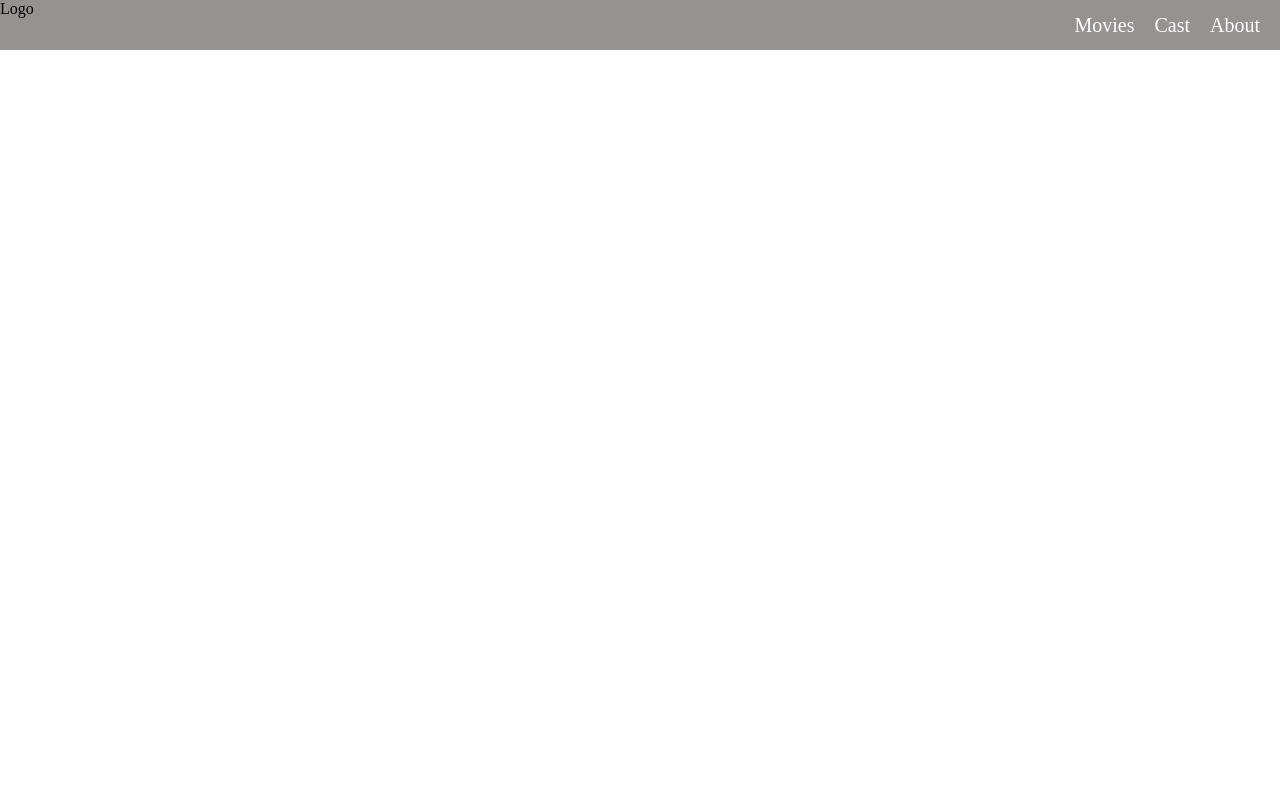
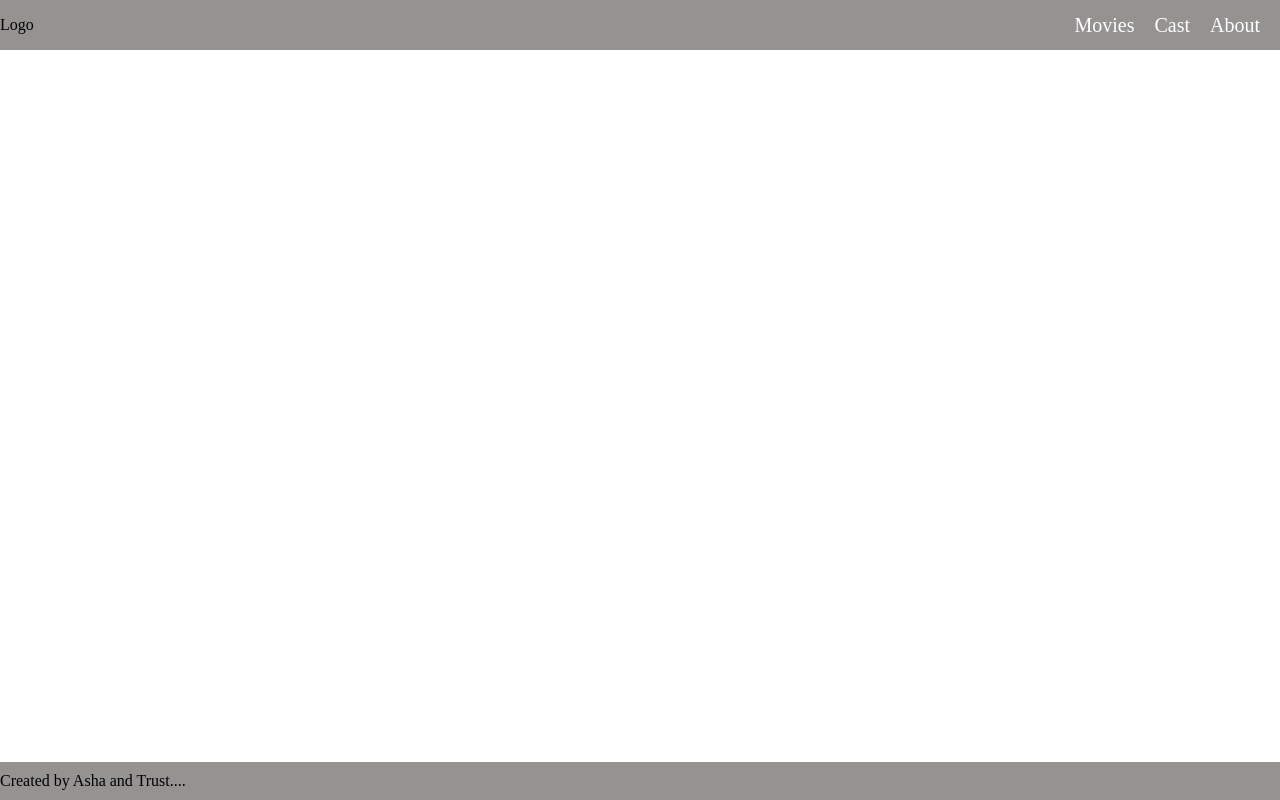
Before and after one commit to asharanjith/Javascript-Group-Capstone, a website built with webpack: page src/index.html in a window 1280 px wide. Built offline with nearby package versions, Linux system fonts and the light colour scheme.

Commit message:
Add footer

```diff
--- a/src/index.html
+++ b/src/index.html
@@ -18,5 +18,8 @@
     <section class="movieList">
 
     </section>
+    <footer>
+        <div>Created by Asha and Trust....</div>
+    </footer>
 </body>
 </html>
--- a/src/style.css
+++ b/src/style.css
@@ -1,8 +1,8 @@
-body{
+body {
   margin: 0;
   padding: 0;
 }
-.navBar{
+.navBar {
   background-color: rgb(149, 146, 146);
   height: 50px;
   width: 100%;
@@ -12,8 +12,10 @@ body{
   z-index: 100;
   display: flex;
   justify-content: space-between;
+  align-items: center;
 }
-.navList{
+
+.navList {
   display: flex;
   justify-content: space-evenly;
   align-items: center;
@@ -21,8 +23,17 @@ body{
   padding-right: 20px;
   gap: 20px;
 }
-a{
+a {
   text-decoration: none;
   color: white;
   font-size: 20px;
 }
+
+footer {
+  position: fixed;
+  bottom: 0;
+  left: 0;
+  right: 0;
+  background-color: rgb(149, 146, 146);
+  padding-block: 10px;
+}
```
